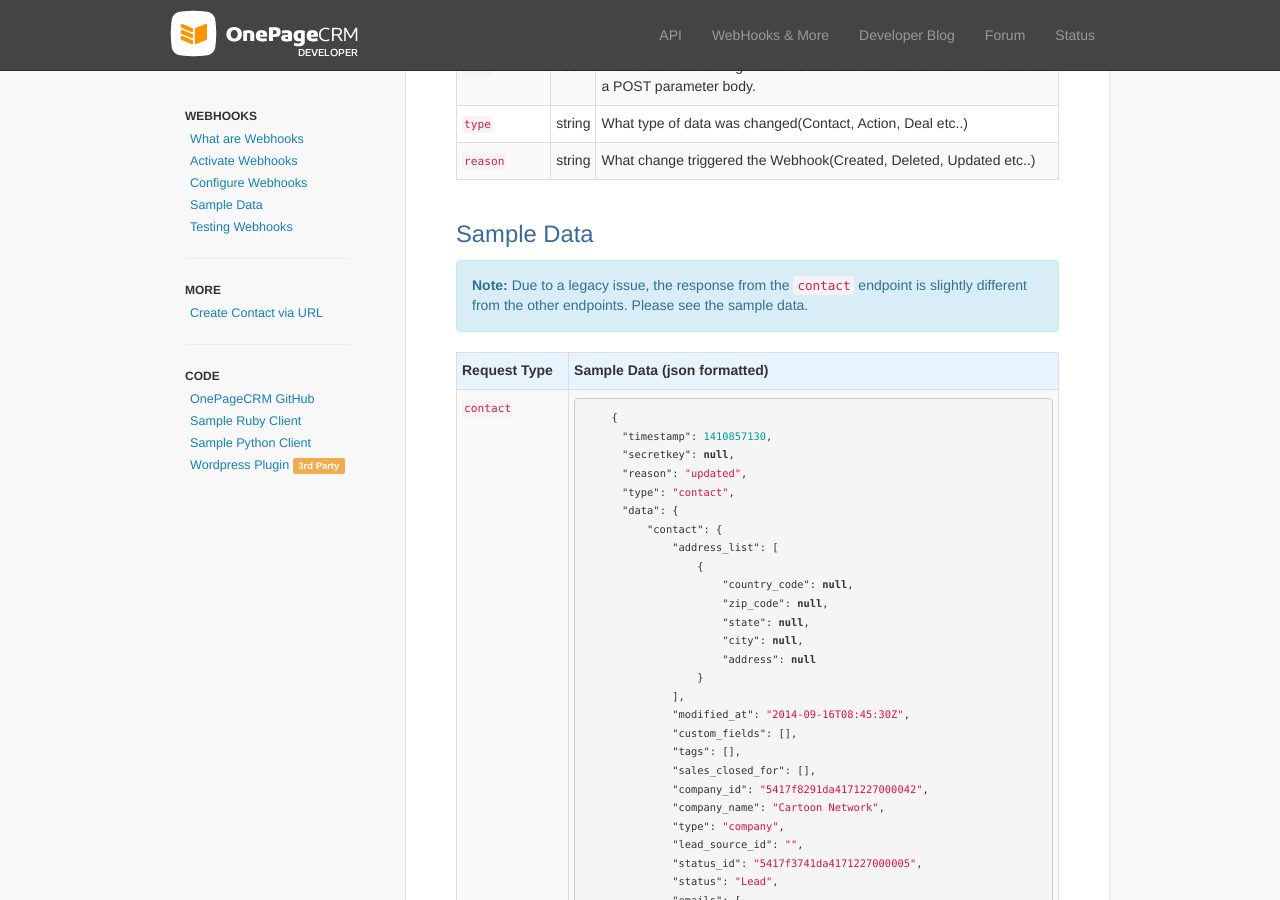
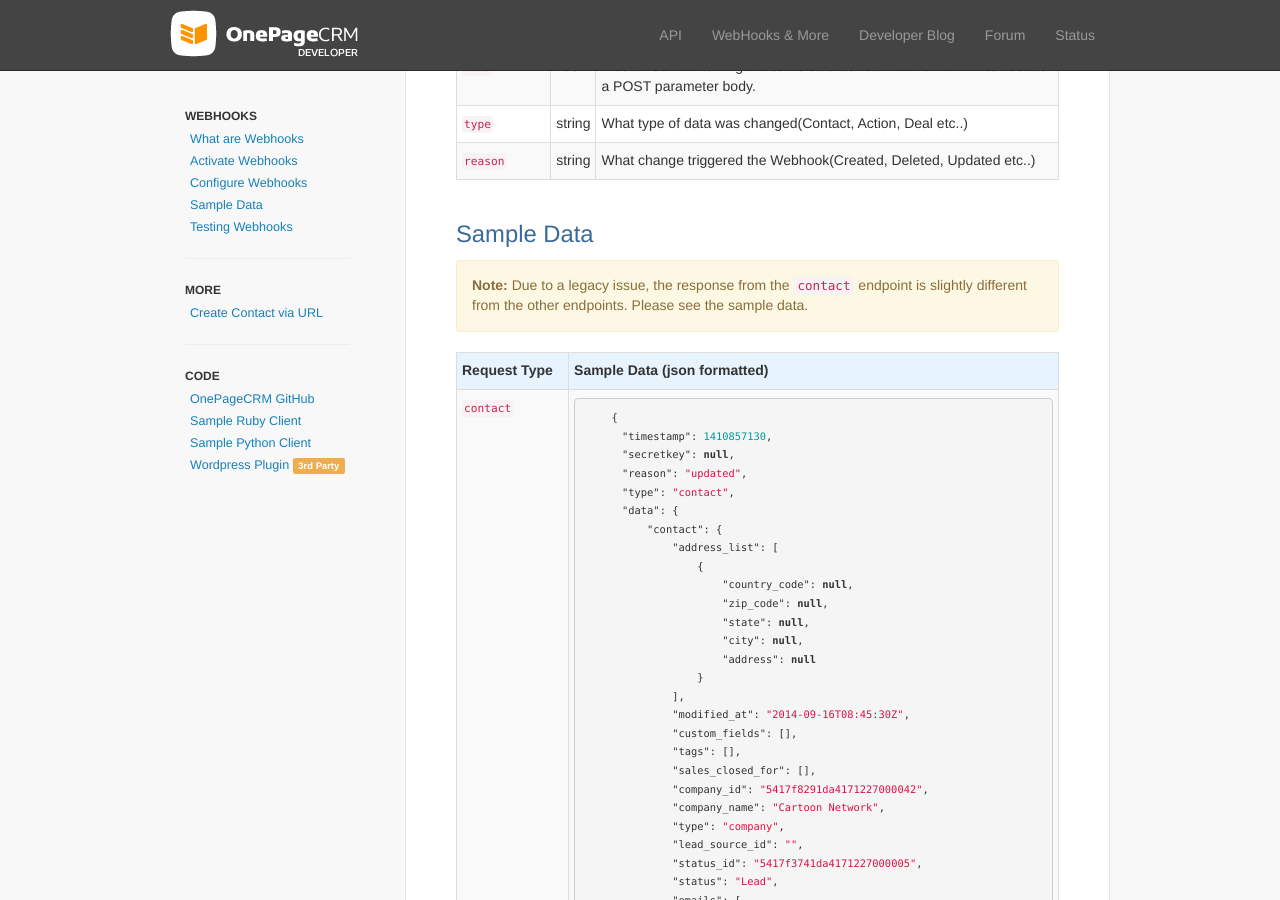
Before and after one commit to OnePageCRM/OnePageCRM.github.io, a Jekyll site: the page built from webhooksmore/index.html, in a window 1280 px wide and 900 px high, scrolled down 834 px. Built offline with Jekyll 4.4.1, drawn with Linux system fonts in a browser that asks for light colours; nearby versions of some CDN libraries; Markdown is read by kramdown in place of the engine named in the settings.

Commit message:
webhook documentation updated

```diff
--- a/webhooksmore/index.html
+++ b/webhooksmore/index.html
@@ -58,7 +58,7 @@
 
 <h3 id="sampledata"  class="top-padding">Sample Data</h3>
 
-<div class="alert alert-info"><strong>Note:</strong> Due to a legacy issue, the response from the <code>contact</code> endpoint is slightly different from the other endpoints. Please see the sample data.</div>
+<div class="alert alert-warning"><strong>Note:</strong> Due to a legacy issue, the response from the <code>contact</code> endpoint is slightly different from the other endpoints. Please see the sample data.</div>
 
 <table class="table table-striped table-bordered">
   <thead>
```
